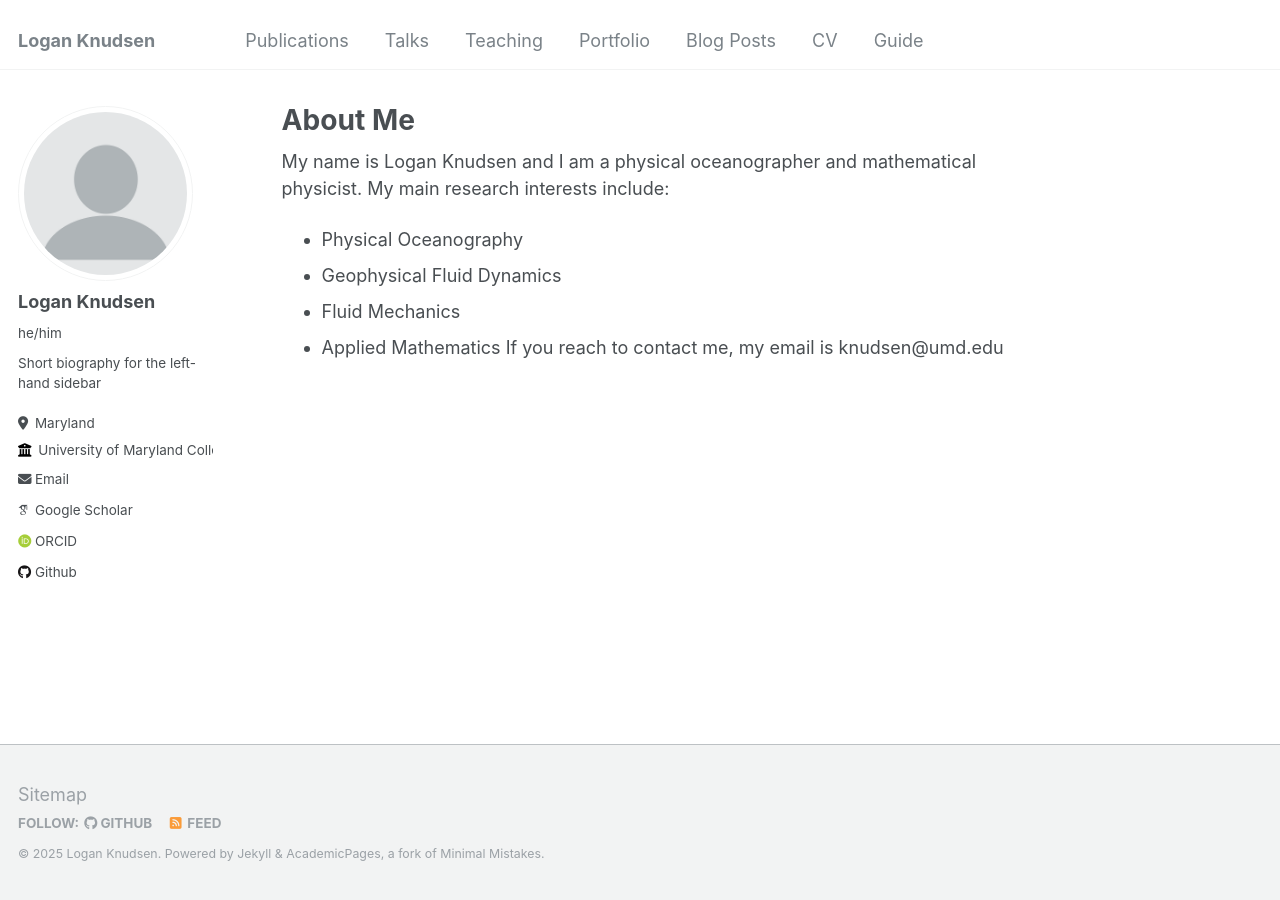
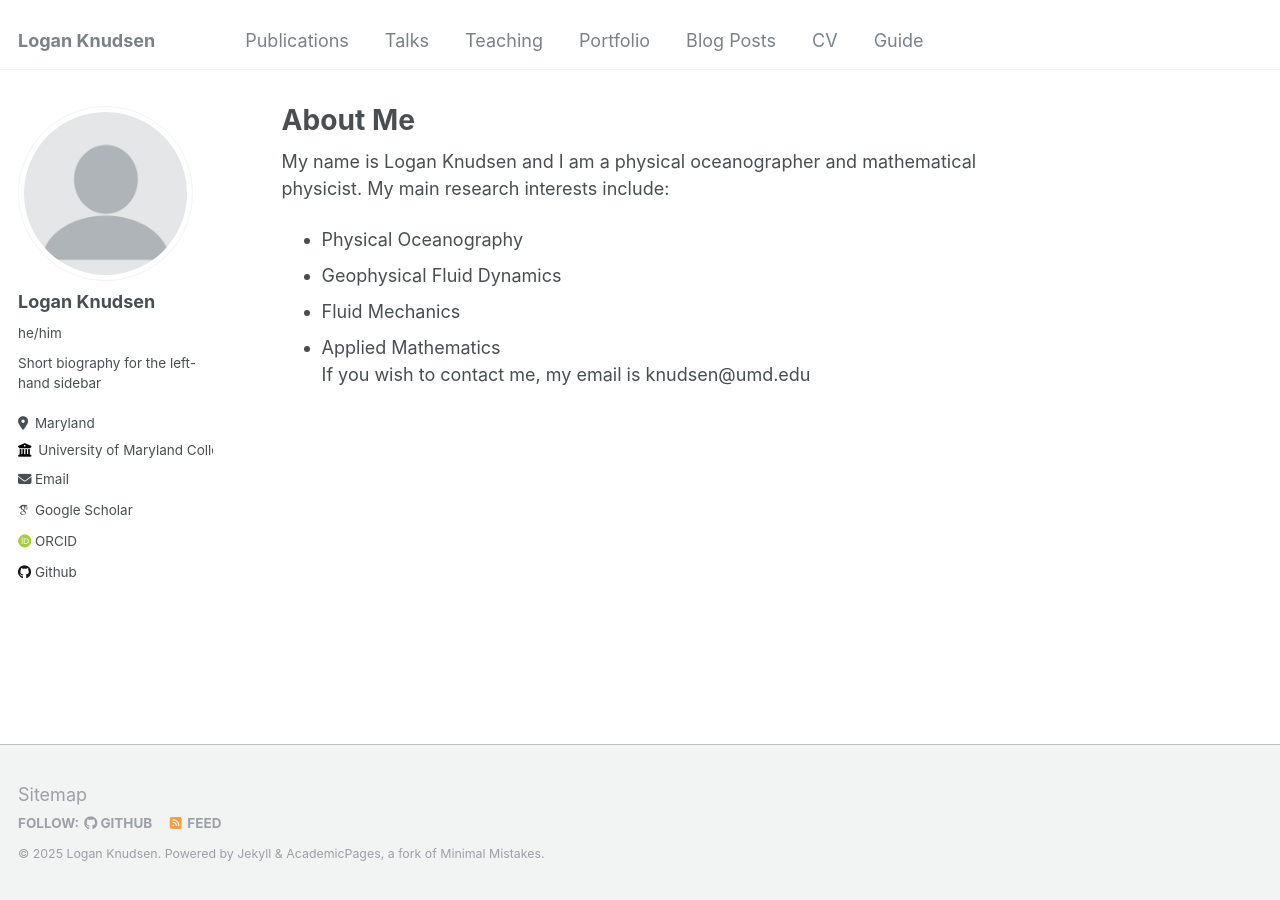
Before and after one commit to loganpknudsen/loganpknudsen.github.io, a Jekyll site: the page built from _pages/about.md, in a window 1280 px wide. Built offline with Jekyll 4.4.1, drawn with Linux system fonts in a browser that asks for light colours; some web fonts are replaced.

Commit message:
Update about.md

```diff
--- a/_pages/about.md
+++ b/_pages/about.md
@@ -11,5 +11,5 @@ My name is Logan Knudsen and I am a physical oceanographer and mathematical phys
 - Physical Oceanography
 - Geophysical Fluid Dynamics
 - Fluid Mechanics
-- Applied Mathematics
-If you reach to contact me, my email is knudsen@umd.edu
+- Applied Mathematics \\
+If you wish to contact me, my email is knudsen@umd.edu
```
